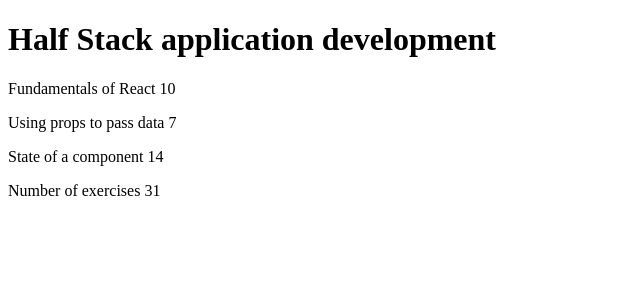
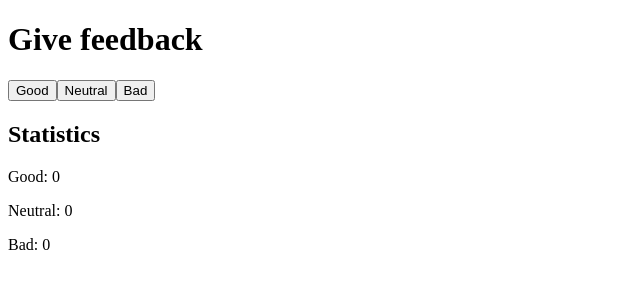
Before and after one commit to hiba-sam/bootcamp_fullstack, a React (Vite) app: page / in a window 1280 px wide. Shown: the top 300 px of the page, without its empty margins (0-640 px from the left). Built offline with nearby package versions, Linux system fonts and the light colour scheme.

Commit message:
Add feedback buttons and display statistics
Refactor App component to include feedback buttons and statistics.

```diff
--- a/src/App.jsx
+++ b/src/App.jsx
@@ -1,35 +1,23 @@
-const Header = (props) => <h1>{props.course}</h1>
-
-const Part = (props) => <p>{props.name} {props.exercises}</p>
-
-const Content = (props) => (
-  <div>
-    <Part name={props.parts[0].name} exercises={props.parts[0].exercises} />
-    <Part name={props.parts[1].name} exercises={props.parts[1].exercises} />
-    <Part name={props.parts[2].name} exercises={props.parts[2].exercises} />
-  </div>
-)
-
-const Total = (props) => {
-  const total = props.parts[0].exercises + props.parts[1].exercises + props.parts[2].exercises
-  return <p>Number of exercises {total}</p>
-}
+import { useState } from 'react'
 
 const App = () => {
-  const course = {
-    name: 'Half Stack application development',
-    parts: [
-      { name: 'Fundamentals of React', exercises: 10 },
-      { name: 'Using props to pass data', exercises: 7 },
-      { name: 'State of a component', exercises: 14 }
-    ]
-  }
+  // save clicks of each button to its own state
+  const [good, setGood] = useState(0)
+  const [neutral, setNeutral] = useState(0)
+  const [bad, setBad] = useState(0)
 
   return (
     <div>
-      <Header course={course.name} />
-      <Content parts={course.parts} />
-      <Total parts={course.parts} />
+      <h1>Give feedback</h1>
+
+      <button onClick={() => setGood(good + 1)}>Good</button>
+      <button onClick={() => setNeutral(neutral + 1)}>Neutral</button>
+      <button onClick={() => setBad(bad + 1)}>Bad</button>
+
+      <h2>Statistics</h2>
+      <p>Good: {good}</p>
+      <p>Neutral: {neutral}</p>
+      <p>Bad: {bad}</p>
     </div>
   )
 }
```
